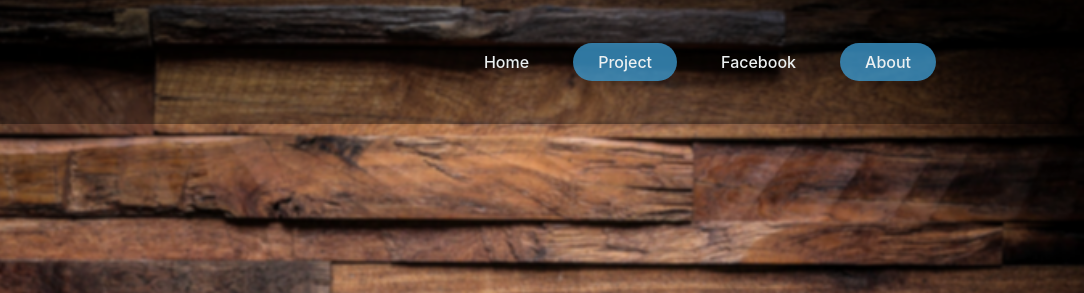
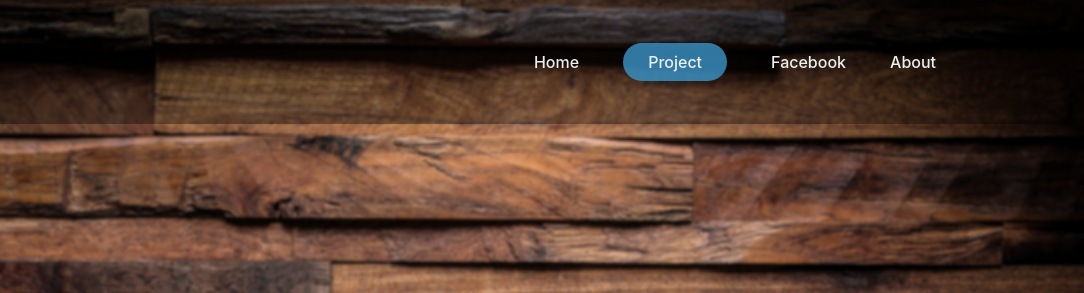
Before and after one commit to benconcept2021/bgconcept, a plain HTML site: page Project.html in a window 1280 px wide. Shown: the top 293 px of the page, 196-1280 px from the left. Drawn offline with Linux system fonts and the light colour scheme.

Commit message:
v0.0.0.0.1

```diff
--- a/Project.html
+++ b/Project.html
@@ -20,7 +20,7 @@
                   <li><a href="Project.html"><button>Project</button></a></li>
 
                   <li><a href="https://bit.ly/3sOPEbg">Facebook</a></li>
-                  <li><a href="about.html"><button>About</button></a>
+                  <li><a href="about.html">About</a>
                   </ul>
               </nav>
             </div>
```
